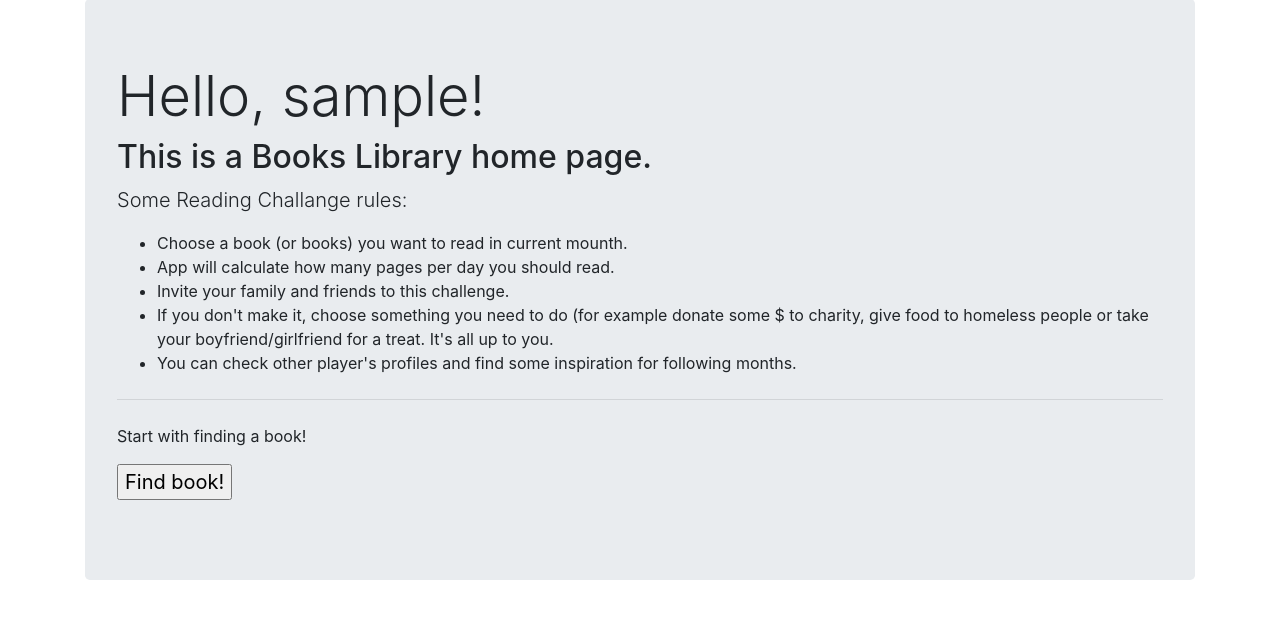
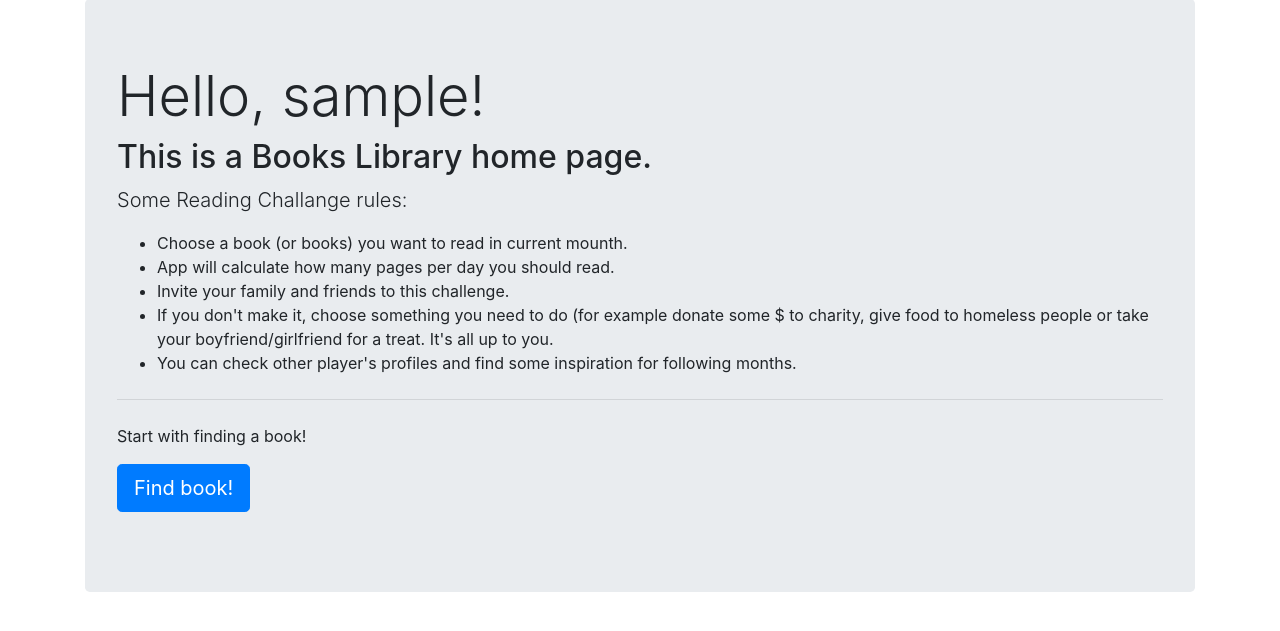
Before and after one commit to AdamMisiak/Books_library, a Django app: page / in a window 1280 px wide. Shown: the part 107-738 px from the top of the page. Run offline with Django 3.2, Linux system fonts and the light colour scheme; the visitor is signed in with stand-in values (Sample User, id 1); some libraries are stand-ins or nearby versions.

Commit message:
Buttons and navbar modified

```diff
--- a/src/templates/base.html
+++ b/src/templates/base.html
@@ -58,7 +58,7 @@
 
       {% if user.get_username == '' %}
       <li class="nav-item">
-        <a class="nav-link" href="#">Guest</a>
+        <a class="nav-link" href="{% url 'register' %}">Guest</a>
       </li>
       {% else %}
       <li class="nav-item">
--- a/src/templates/books/find_book.html
+++ b/src/templates/books/find_book.html
@@ -17,7 +17,7 @@
             <form method="POST">
             {% csrf_token %}
             {{ form|crispy }}
-            <input type="Submit" value="Find book" /> <a href='../'>Cancel</a>
+            <input class="btn btn-primary btn-lg" type="Submit" value="Find book" /> <a href='../'>Cancel</a>
             </form>
           </div>
         </div>
--- a/src/templates/home.html
+++ b/src/templates/home.html
@@ -36,13 +36,11 @@
             {% if user.get_username == '' %}
             <p>Register to start your challange!</p>
                 <p class="lead">
-<!--                    <a class="btn btn-primary btn-lg" href="{% url 'register' %}" role="button">Register!</a>-->
-                    <input id="register_user" href="{% url 'register' %}" type="Submit" value="Register!">
+                    <a class="btn btn-primary btn-lg" id="register_user" href="{% url 'register' %}" role="button">Register!</a>
             {% else %}
             <p>Start with finding a book!</p>
                 <p class="lead">
-<!--                    <a class="btn btn-primary btn-lg" href="{% url 'find_book' %}" role="button">Find book!</a>-->
-                    <input id="find_book" href="{% url 'find_book' %}" type="Submit" value="Find book!">
+                    <a class="btn btn-primary btn-lg" id="find_book" href="{% url 'find_book' %}" role="button">Find book!</a>
             {% endif %}
         </p>
     </div>
--- a/src/templates/users/login.html
+++ b/src/templates/users/login.html
@@ -18,7 +18,7 @@
             {% csrf_token %}
             {{ form|crispy }}
 
-            <input type="Submit" value="Login" /> <a href='../'>Cancel</a>
+            <input class="btn btn-primary btn-lg" type="Submit" value="Login" /> <a href='../'>Cancel</a>
             </form>
           </div>
         </div>
--- a/src/templates/users/register.html
+++ b/src/templates/users/register.html
@@ -17,7 +17,7 @@
             <form method="POST">
             {% csrf_token %}
             {{ form|crispy }}
-            <input type="Submit" value="Register" /> <a href='../'>Cancel</a>
+            <input class="btn btn-primary btn-lg" type="Submit" value="Register" /> <a href='../'>Cancel</a>
             </form>
           </div>
         </div>
```
